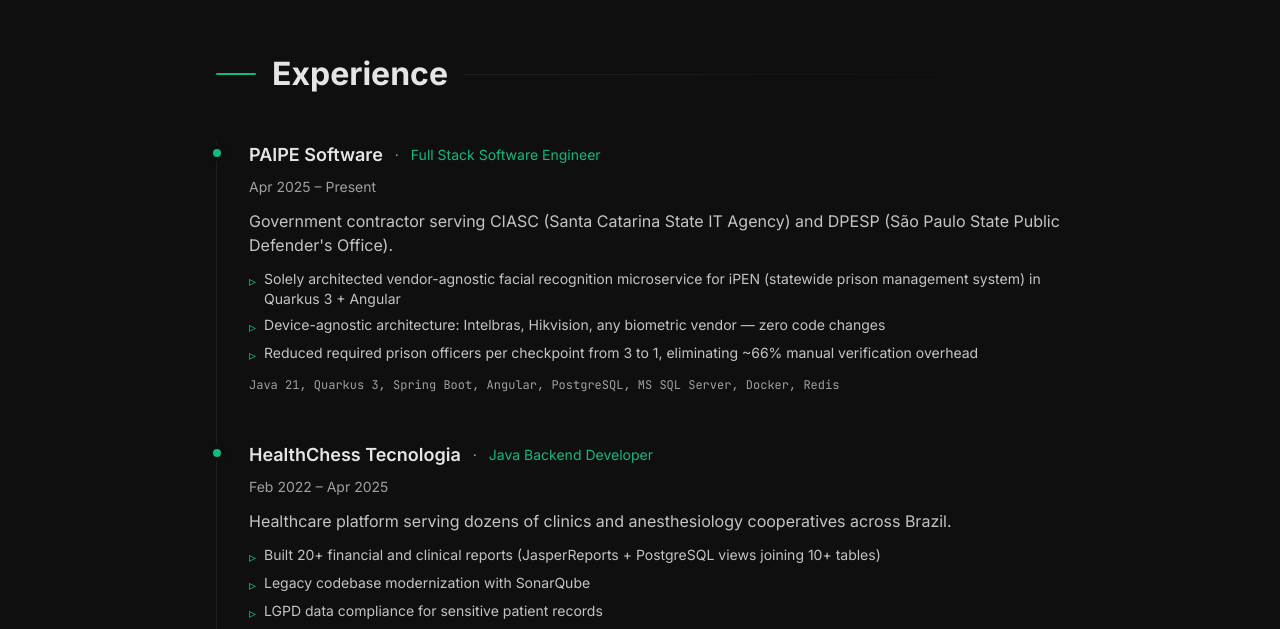
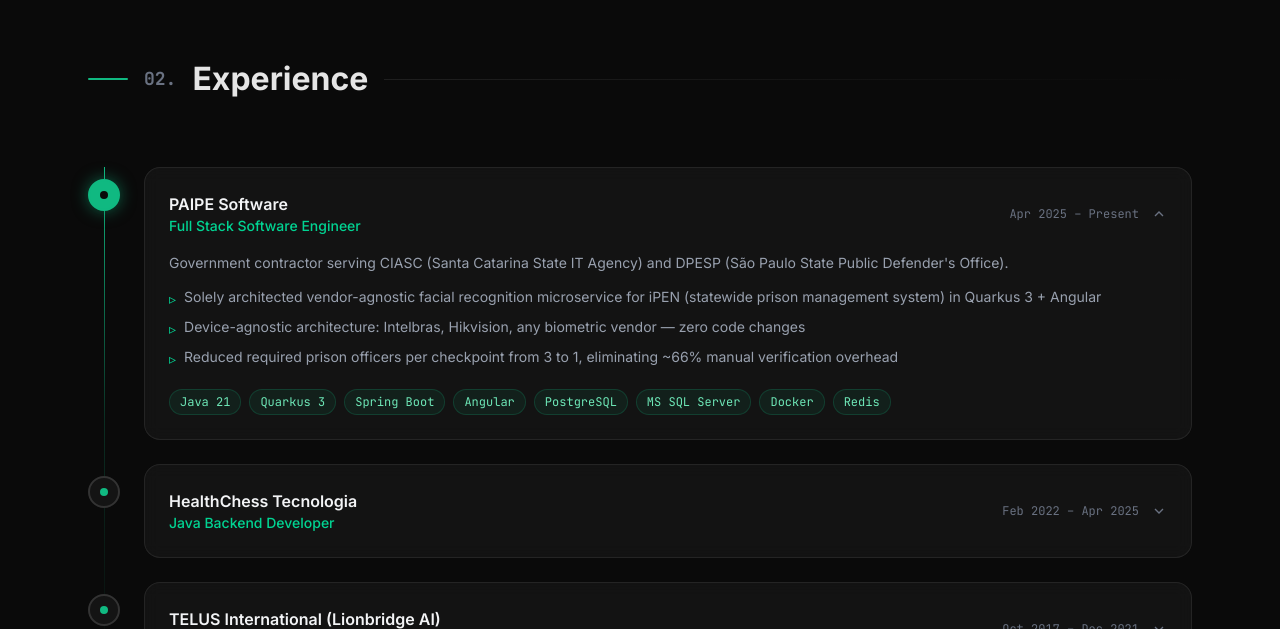
Before and after one commit to AdrianoVS87/adrianovs-net, a Next.js app: page / in a window 1280 px wide. Shown: the part 1611-2240 px from the top of the page. Built offline with nearby package versions, Linux system fonts and the light colour scheme.

Commit message:
feat: redesign experience as interactive timeline

```diff
--- a/src/components/Experience.tsx
+++ b/src/components/Experience.tsx
@@ -1,5 +1,7 @@
 'use client';
 
+import { useState, useRef } from 'react';
+import { motion, useInView, AnimatePresence } from 'framer-motion';
 import { useI18n } from '@/lib/i18n';
 
 const jobs = [
@@ -8,43 +10,151 @@
   { key: 'telus', bullets: 2 },
 ] as const;
 
+const containerVariants = {
+  hidden: {},
+  visible: { transition: { staggerChildren: 0.15 } },
+};
+
+const itemVariants = {
+  hidden: { opacity: 0, x: -20 },
+  visible: { opacity: 1, x: 0, transition: { duration: 0.5 } },
+};
+
 export default function Experience() {
   const { t } = useI18n();
+  const [expanded, setExpanded] = useState<string | null>('paipe');
+  const ref = useRef(null);
+  const inView = useInView(ref, { once: true, margin: '-100px' });
 
   return (
-    <section id="experience" className="py-24 bg-bg-secondary">
-      <div className="max-w-4xl mx-auto px-6">
-        <h2 className="text-3xl font-bold mb-12 section-heading">{t('experience.title')}</h2>
+    <section id="experience" className="py-24" style={{ background: '#0a0a0a' }}>
+      <div className="max-w-6xl mx-auto px-6">
+        <motion.div
+          ref={ref}
+          variants={containerVariants}
+          initial="hidden"
+          animate={inView ? 'visible' : 'hidden'}
+        >
+          <motion.h2 variants={itemVariants} className="section-heading mb-16">
+            <span className="text-gray-500 font-mono text-lg">02.</span> {t('experience.title')}
+          </motion.h2>
 
-        <div className="relative border-l border-border pl-8 space-y-12">
+          {/* Timeline */}
+          <div className="relative">
+            {/* Glowing vertical line */}
+            <div
+              className="absolute left-4 top-0 bottom-0 w-px"
+              style={{
+                background: 'linear-gradient(to bottom, #10b981, rgba(16,185,129,0.2), transparent)',
+              }}
+            />
+
+            <div className="pl-14 space-y-6">
               {jobs.map(({ key, bullets }) => {
                 const tech = t(`experience.${key}.tech`);
+                const isExpanded = expanded === key;
+
                 return (
-              <div key={key} className="relative">
-                <div className="absolute -left-10 top-1 w-4 h-4 rounded-full bg-accent border-4 border-bg-secondary" />
-                <div className="flex flex-col sm:flex-row sm:items-center gap-1 sm:gap-3 mb-2">
-                  <h3 className="text-lg font-semibold">{t(`experience.${key}.company`)}</h3>
-                  <span className="text-text-muted text-sm">·</span>
-                  <span className="text-accent text-sm">{t(`experience.${key}.role`)}</span>
+                  <motion.div key={key} variants={itemVariants}>
+                    {/* Timeline dot */}
+                    <div
+                      className="absolute left-0 w-8 h-8 rounded-full flex items-center justify-center transition-all duration-300"
+                      style={{
+                        background: isExpanded ? '#10b981' : '#141414',
+                        border: `2px solid ${isExpanded ? '#10b981' : '#333'}`,
+                        boxShadow: isExpanded ? '0 0 16px rgba(16,185,129,0.5)' : 'none',
+                        marginTop: '0.75rem',
+                      }}
+                    >
+                      <div
+                        className="w-2 h-2 rounded-full"
+                        style={{ background: isExpanded ? '#0a0a0a' : '#10b981' }}
+                      />
                     </div>
-                <p className="text-text-muted text-sm mb-3">{t(`experience.${key}.period`)}</p>
-                <p className="text-text-secondary mb-3">{t(`experience.${key}.description`)}</p>
-                <ul className="space-y-1.5">
+
+                    {/* Card */}
+                    <button
+                      className="w-full text-left glass-card p-6 transition-all duration-300 cursor-pointer"
+                      onClick={() => setExpanded(isExpanded ? null : key)}
+                      aria-expanded={isExpanded}
+                    >
+                      {/* Header — always visible */}
+                      <div className="flex flex-col sm:flex-row sm:items-center sm:justify-between gap-2">
+                        <div>
+                          <h3 className="text-base font-semibold text-gray-100">
+                            {t(`experience.${key}.company`)}
+                          </h3>
+                          <p className="text-emerald-400 text-sm font-medium">
+                            {t(`experience.${key}.role`)}
+                          </p>
+                        </div>
+                        <div className="flex items-center gap-3">
+                          <span className="text-xs text-gray-500 font-mono">
+                            {t(`experience.${key}.period`)}
+                          </span>
+                          <span
+                            className="text-gray-500 transition-transform duration-300"
+                            style={{ transform: isExpanded ? 'rotate(180deg)' : 'rotate(0deg)' }}
+                          >
+                            <svg width="16" height="16" viewBox="0 0 24 24" fill="none" stroke="currentColor" strokeWidth="2">
+                              <path d="M6 9l6 6 6-6" />
+                            </svg>
+                          </span>
+                        </div>
+                      </div>
+
+                      {/* Expandable content */}
+                      <AnimatePresence initial={false}>
+                        {isExpanded && (
+                          <motion.div
+                            key="content"
+                            initial={{ height: 0, opacity: 0 }}
+                            animate={{ height: 'auto', opacity: 1 }}
+                            exit={{ height: 0, opacity: 0 }}
+                            transition={{ duration: 0.35, ease: 'easeInOut' }}
+                            style={{ overflow: 'hidden' }}
+                          >
+                            <div className="mt-4 space-y-3">
+                              <p className="text-gray-400 text-sm leading-relaxed">
+                                {t(`experience.${key}.description`)}
+                              </p>
+                              <ul className="space-y-2">
                                 {Array.from({ length: bullets }, (_, i) => (
-                    <li key={i} className="text-text-secondary text-sm flex gap-2">
-                      <span className="text-accent mt-0.5 shrink-0">▹</span>
+                                  <li key={i} className="text-gray-400 text-sm flex gap-2">
+                                    <span className="text-emerald-400 mt-0.5 shrink-0">▹</span>
                                     <span>{t(`experience.${key}.bullet${i + 1}`)}</span>
                                   </li>
                                 ))}
                               </ul>
                               {tech && (
-                  <p className="text-text-muted text-xs mt-3 font-mono">{tech}</p>
+                                <div className="flex flex-wrap gap-2 pt-2">
+                                  {tech.split(',').map((tag) => (
+                                    <span
+                                      key={tag}
+                                      className="text-xs font-mono px-2.5 py-1 rounded-full"
+                                      style={{
+                                        background: 'rgba(16,185,129,0.08)',
+                                        border: '1px solid rgba(16,185,129,0.2)',
+                                        color: '#6ee7b7',
+                                      }}
+                                    >
+                                      {tag.trim()}
+                                    </span>
+                                  ))}
+                                </div>
                               )}
                             </div>
+                          </motion.div>
+                        )}
+                      </AnimatePresence>
+                    </button>
+                  </motion.div>
                 );
               })}
             </div>
           </div>
+        </motion.div>
+      </div>
     </section>
   );
 }
```
Lines whose indentation alone changed are shown as unchanged.
